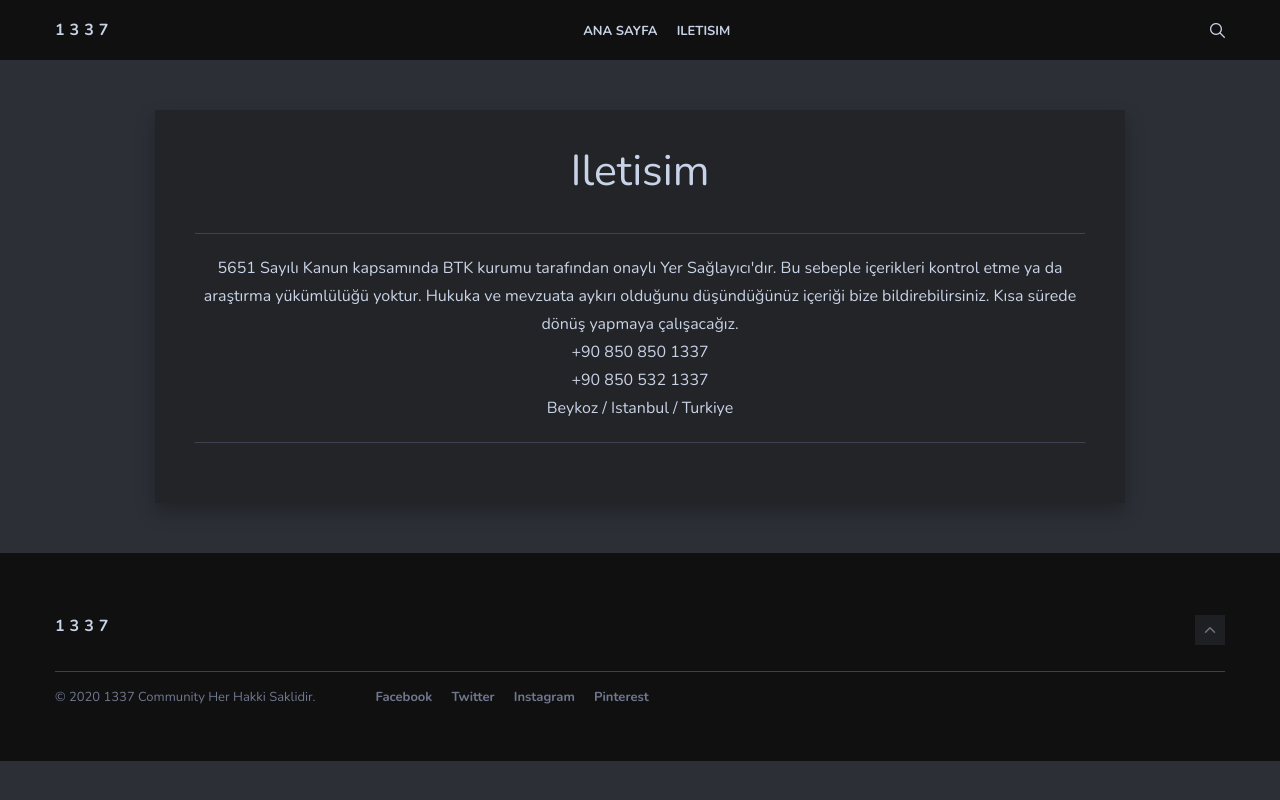
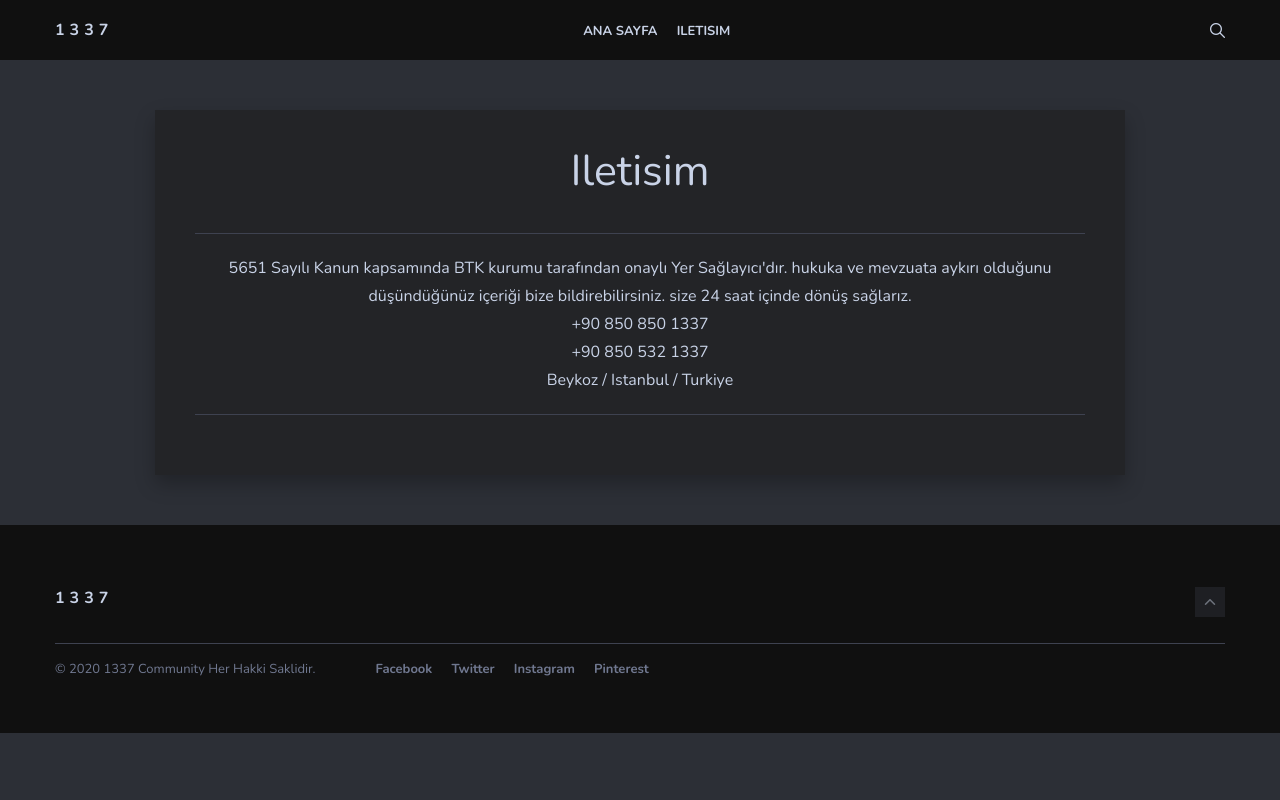
Before and after one commit to 1337software/1337software.github.io, a Jekyll site: the page built from _pages/iletisim.md, in a window 1280 px wide. Shown: the top 800 px of the page. Built offline with Jekyll 4.4.1, drawn with Linux system fonts in a browser that asks for light colours; nearby versions of some CDN libraries; grey boxes are pictures that could not be loaded.

Commit message:
Update iletisim.md

```diff
--- a/_pages/iletisim.md
+++ b/_pages/iletisim.md
@@ -6,9 +6,8 @@ permalink: /iletisim/
 
 <center>5651 Sayılı Kanun kapsamında BTK kurumu tarafından onaylı Yer Sağlayıcı'dır.
 
-Bu sebeple içerikleri kontrol etme ya da araştırma yükümlülüğü yoktur.
-Hukuka ve mevzuata aykırı olduğunu düşündüğünüz içeriği bize bildirebilirsiniz.
-Kısa sürede dönüş yapmaya çalışacağız.
+hukuka ve mevzuata aykırı olduğunu düşündüğünüz içeriği bize bildirebilirsiniz.
+size 24 saat içinde dönüş sağlarız.
 
 <br><center>+90 850 850 1337
 <br><center>+90 850 532 1337
```
